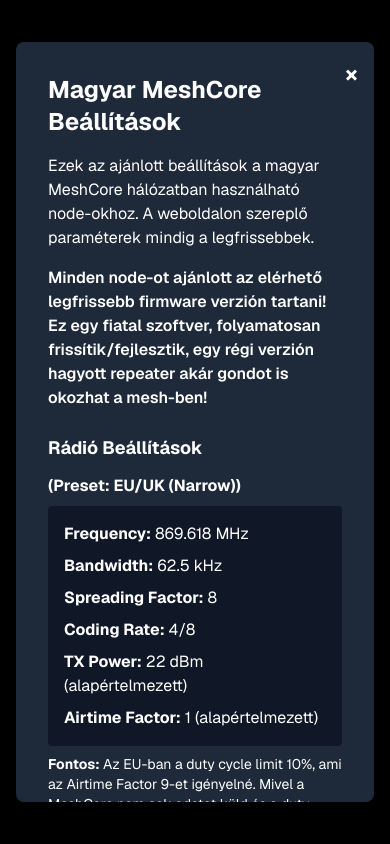
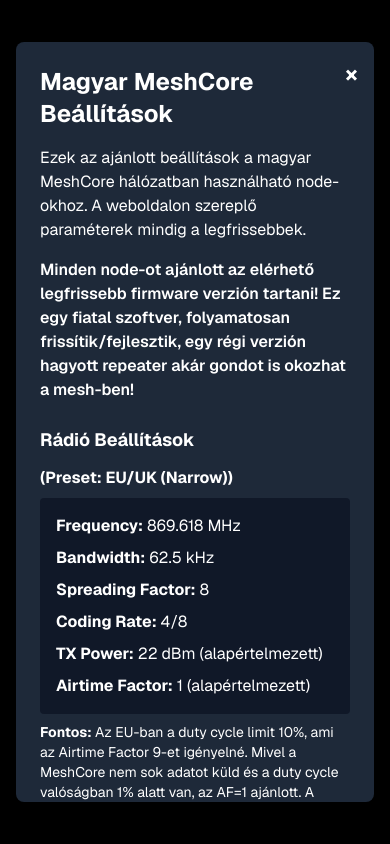
Before and after one commit to liquidraver/mc868.hu, a Next.js app: page / in a window 390 px wide. Both pictures are taken after a click on the button "Beállítások". Shown: the top 844 px of the page. Built offline with nearby package versions, Linux system fonts and the light colour scheme.

Commit message:
mobil tuning

```diff
--- a/app/page.tsx
+++ b/app/page.tsx
@@ -70,7 +70,7 @@ export default function Home() {
 
         {showModal && (
           <div className="fixed inset-0 bg-black bg-opacity-50 flex items-center justify-center z-50 overflow-y-auto">
-            <div className="bg-gray-800 rounded-lg p-8 max-w-2xl w-full mx-4 my-8 relative max-h-[90vh] overflow-y-auto">
+            <div className="bg-gray-800 rounded-lg p-6 sm:p-8 max-w-2xl w-full mx-4 my-8 relative max-h-[90vh] overflow-y-auto">
               <button
                 onClick={handleCloseModal}
                 className="absolute top-4 right-4 text-white hover:text-gray-300 text-2xl font-bold z-10"
```
